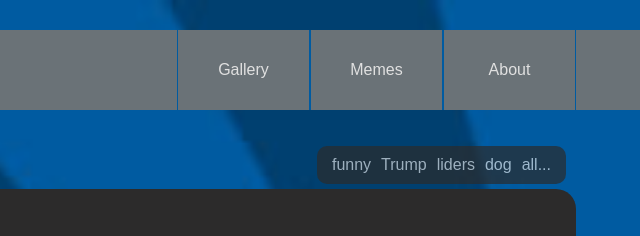
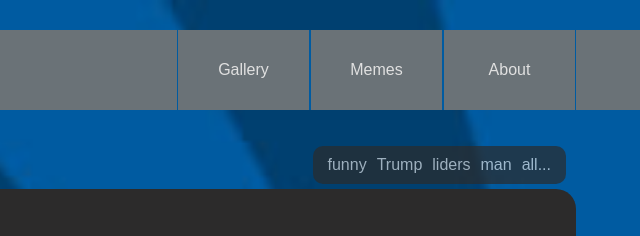
Before and after one commit to Carmel-Amarilio/Meme-It, a plain HTML site: page index.html in a window 1280 px wide. Shown: the top 236 px of the page, 640-1280 px from the left. Drawn offline with Linux system fonts and the light colour scheme.

Commit message:
Latest bug fix

```diff
--- a/css/components/about.css
+++ b/css/components/about.css
@@ -30,3 +30,8 @@
 .about-img img:hover {
     scale: 1.5;
 }
+.about-img h3{
+    padding: 10px;
+    border-radius: 5px;
+    background: linear-gradient(to right, rgb(177, 4, 4), rgb(23, 110, 210));
+}
--- a/index.html
+++ b/index.html
@@ -147,8 +147,8 @@
 
             </main>
         </section>
-        <h3>Meme you can Make:</h3>
         <section class="about-img">
+            <h3>Meme you can Make:</h3>
             <img src="img/my-img (1).jpg" alt="#">
             <img src="img/my-img (2).jpg" alt="#">
             <img src="img/my-img (3).jpg" alt="#">
--- a/js/control/meme-gallery.control.js
+++ b/js/control/meme-gallery.control.js
@@ -52,6 +52,7 @@ function filter(word) {
 }
 
 function onRandMeme() {
+    filter('')
     const imgs = getImgs()
     const randNum = getRandomIntInclusive(1, imgs.length)
     const url = `img/${randNum}.jpg`
@@ -71,6 +72,7 @@ function onGallery() {
     document.querySelector('.meme-editor').classList.add('closed')
     document.querySelector('.main-nav-container').classList.remove('open');
     document.querySelector('.main-about').classList.add('closed')
+    filter('')
     onInIt()
 }
 
--- a/js/service/meme-gallery.service.js
+++ b/js/service/meme-gallery.service.js
@@ -4,26 +4,26 @@ let id = 1
 let gKeyFilter = ''
 
 const gImgs = [
-    { id: id++, url: 'img/1.jpg', keywords: ['funny', 'Trump', 'liders'] },
+    { id: id++, url: 'img/1.jpg', keywords: ['funny', 'Trump', 'liders', 'man'] },
     { id: id++, url: 'img/2.jpg', keywords: ['funny', 'dog'] },
     { id: id++, url: 'img/3.jpg', keywords: ['funny', 'baby', 'dog'] },
     { id: id++, url: 'img/4.jpg', keywords: ['funny', 'cat'] },
     { id: id++, url: 'img/5.jpg', keywords: ['funny', 'baby'] },
-    { id: id++, url: 'img/6.jpg', keywords: ['funny', 'willy wonka'] },
+    { id: id++, url: 'img/6.jpg', keywords: ['funny', 'willy wonka', 'man'] },
     { id: id++, url: 'img/7.jpg', keywords: ['funny', 'baby'] },
-    { id: id++, url: 'img/8.jpg', keywords: ['funny', 'liders'] },
-    { id: id++, url: 'img/9.jpg', keywords: ['funny',] },
-    { id: id++, url: 'img/10.jpg', keywords: ['funny',] },
-    { id: id++, url: 'img/11.jpg', keywords: ['funny',] },
-    { id: id++, url: 'img/12.jpg', keywords: ['funny', 'liders'] },
-    { id: id++, url: 'img/13.jpg', keywords: ['funny', 'liders'] },
-    { id: id++, url: 'img/14.jpg', keywords: ['funny',] },
-    { id: id++, url: 'img/15.jpg', keywords: ['funny',] },
-    { id: id++, url: 'img/16.jpg', keywords: ['funny',] },
-    { id: id++, url: 'img/17.jpg', keywords: ['funny',] },
-    { id: id++, url: 'img/18.jpg', keywords: ['funny',] },
-    { id: id++, url: 'img/19.jpg', keywords: ['funny',] },
-    { id: id++, url: 'img/20.jpg', keywords: ['funny',] },
+    { id: id++, url: 'img/8.jpg', keywords: ['funny', 'liders', 'man'] },
+    { id: id++, url: 'img/9.jpg', keywords: ['funny', 'man'] },
+    { id: id++, url: 'img/10.jpg', keywords: ['funny', 'man'] },
+    { id: id++, url: 'img/11.jpg', keywords: ['funny', 'man'] },
+    { id: id++, url: 'img/12.jpg', keywords: ['funny', 'liders', 'man'] },
+    { id: id++, url: 'img/13.jpg', keywords: ['funny', 'liders', 'man'] },
+    { id: id++, url: 'img/14.jpg', keywords: ['funny'] },
+    { id: id++, url: 'img/15.jpg', keywords: ['funny', 'man'] },
+    { id: id++, url: 'img/16.jpg', keywords: ['funny', 'man'] },
+    { id: id++, url: 'img/17.jpg', keywords: ['funny', 'woman'] },
+    { id: id++, url: 'img/18.jpg', keywords: ['funny', 'man'] },
+    { id: id++, url: 'img/19.jpg', keywords: ['funny', 'dog'] },
+    { id: id++, url: 'img/20.jpg', keywords: ['funny', 'woman'] },
 ]
 let gKeyWordsMap = loadFromStorage('keyWordsMap')
 if(!gKeyWordsMap){
@@ -49,7 +49,7 @@ function getImgs() {
 
 function filterBay(keywords) {
     gKeyFilter = keywords
-    gKeyWordsMap[keywords]++
+    gKeyWordsMap[keywords]+= 2
     saveToStorage('keyWordsMap', gKeyWordsMap)
 }
 
```
